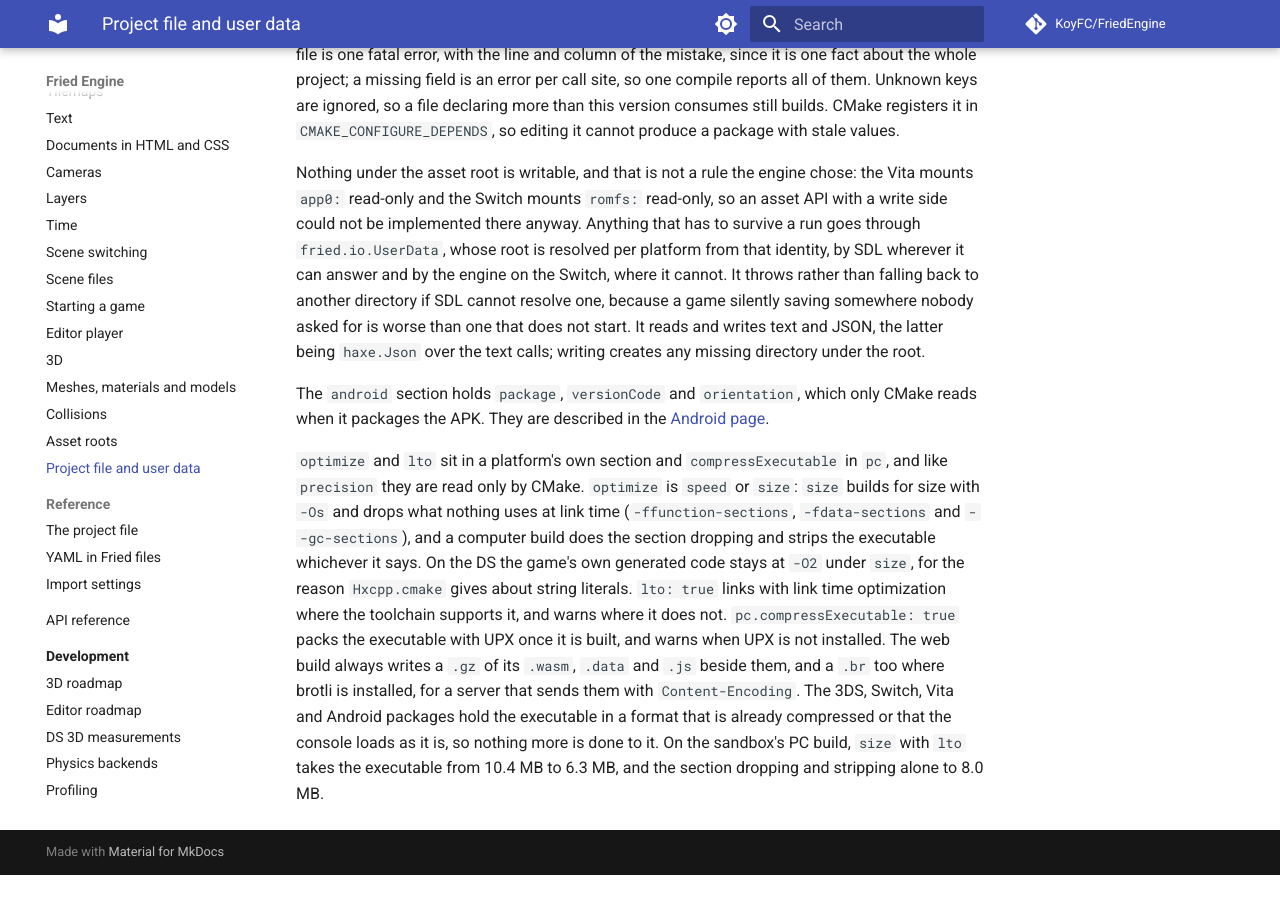
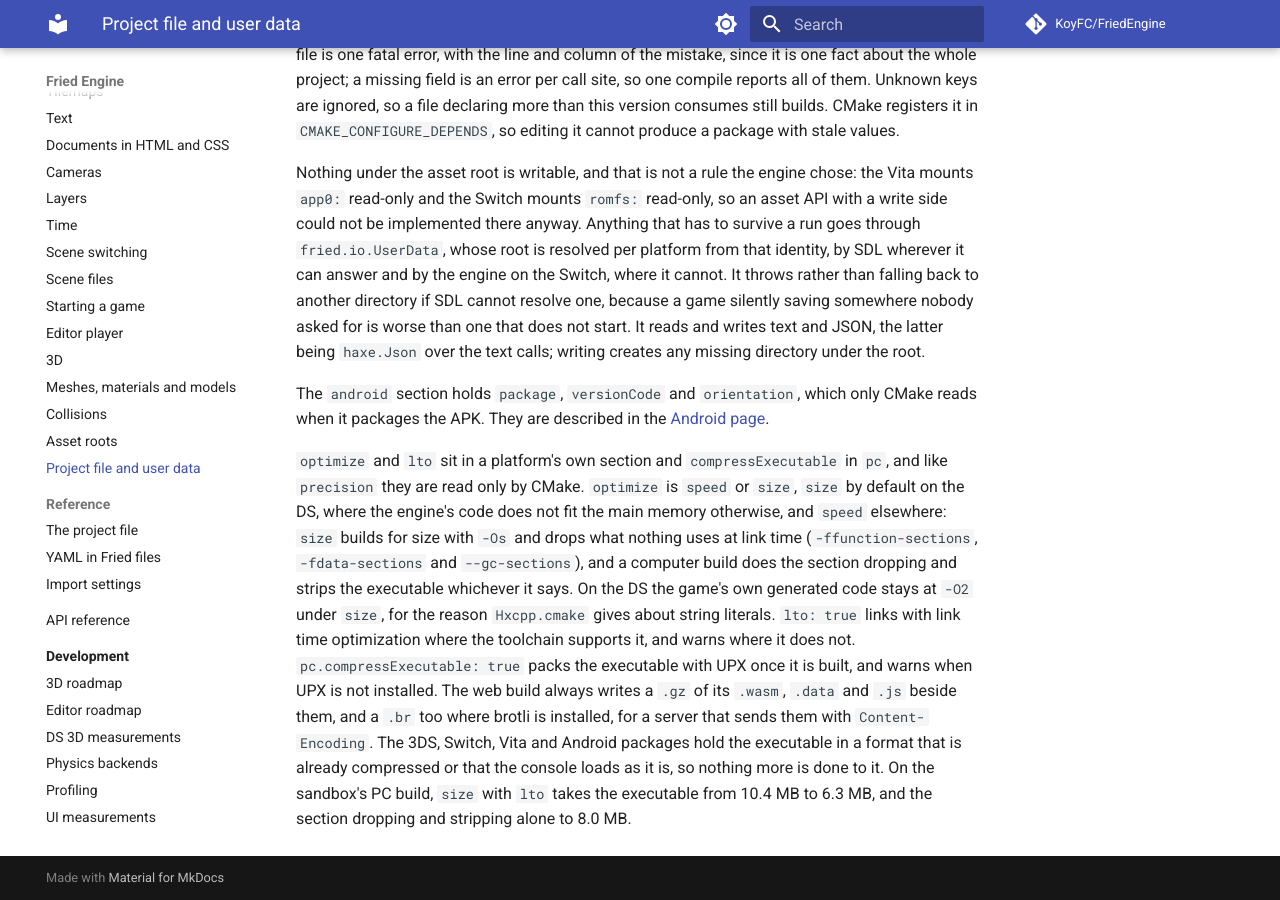
Before and after one commit to KoyFC/FriedEngine, an MkDocs documentation site: the page built from docs/architecture/project-file.md, in a window 1280 px wide and 900 px high, scrolled down 2483 px. Built offline with MkDocs 1.6.1 and Material for MkDocs 9.7.7, drawn with Linux system fonts in a browser that asks for light colours; comment, search, counter and statistics services are not loaded; before the commit the page ends 3358 px from its top, so only the background shows below that.

Commit message:
Stage Imported Assets by Their Imported Names and Build the DS for Size

```diff
--- a/docs/architecture/project-file.md
+++ b/docs/architecture/project-file.md
@@ -24,4 +24,4 @@ Nothing under the asset root is writable, and that is not a rule the engine chos
 
 The `android` section holds `package`, `versionCode` and `orientation`, which only CMake reads when it packages the APK. They are described in the [Android page](../platforms/android.md).
 
-`optimize` and `lto` sit in a platform's own section and `compressExecutable` in `pc`, and like `precision` they are read only by CMake. `optimize` is `speed` or `size`: `size` builds for size with `-Os` and drops what nothing uses at link time (`-ffunction-sections`, `-fdata-sections` and `--gc-sections`), and a computer build does the section dropping and strips the executable whichever it says. On the DS the game's own generated code stays at `-O2` under `size`, for the reason `Hxcpp.cmake` gives about string literals. `lto: true` links with link time optimization where the toolchain supports it, and warns where it does not. `pc.compressExecutable: true` packs the executable with UPX once it is built, and warns when UPX is not installed. The web build always writes a `.gz` of its `.wasm`, `.data` and `.js` beside them, and a `.br` too where brotli is installed, for a server that sends them with `Content-Encoding`. The 3DS, Switch, Vita and Android packages hold the executable in a format that is already compressed or that the console loads as it is, so nothing more is done to it. On the sandbox's PC build, `size` with `lto` takes the executable from 10.4 MB to 6.3 MB, and the section dropping and stripping alone to 8.0 MB.
+`optimize` and `lto` sit in a platform's own section and `compressExecutable` in `pc`, and like `precision` they are read only by CMake. `optimize` is `speed` or `size`, `size` by default on the DS, where the engine's code does not fit the main memory otherwise, and `speed` elsewhere: `size` builds for size with `-Os` and drops what nothing uses at link time (`-ffunction-sections`, `-fdata-sections` and `--gc-sections`), and a computer build does the section dropping and strips the executable whichever it says. On the DS the game's own generated code stays at `-O2` under `size`, for the reason `Hxcpp.cmake` gives about string literals. `lto: true` links with link time optimization where the toolchain supports it, and warns where it does not. `pc.compressExecutable: true` packs the executable with UPX once it is built, and warns when UPX is not installed. The web build always writes a `.gz` of its `.wasm`, `.data` and `.js` beside them, and a `.br` too where brotli is installed, for a server that sends them with `Content-Encoding`. The 3DS, Switch, Vita and Android packages hold the executable in a format that is already compressed or that the console loads as it is, so nothing more is done to it. On the sandbox's PC build, `size` with `lto` takes the executable from 10.4 MB to 6.3 MB, and the section dropping and stripping alone to 8.0 MB.
```
Also changed, not shown: docs/reference/project-file.md (+1 -1 lines), 3 other files.
